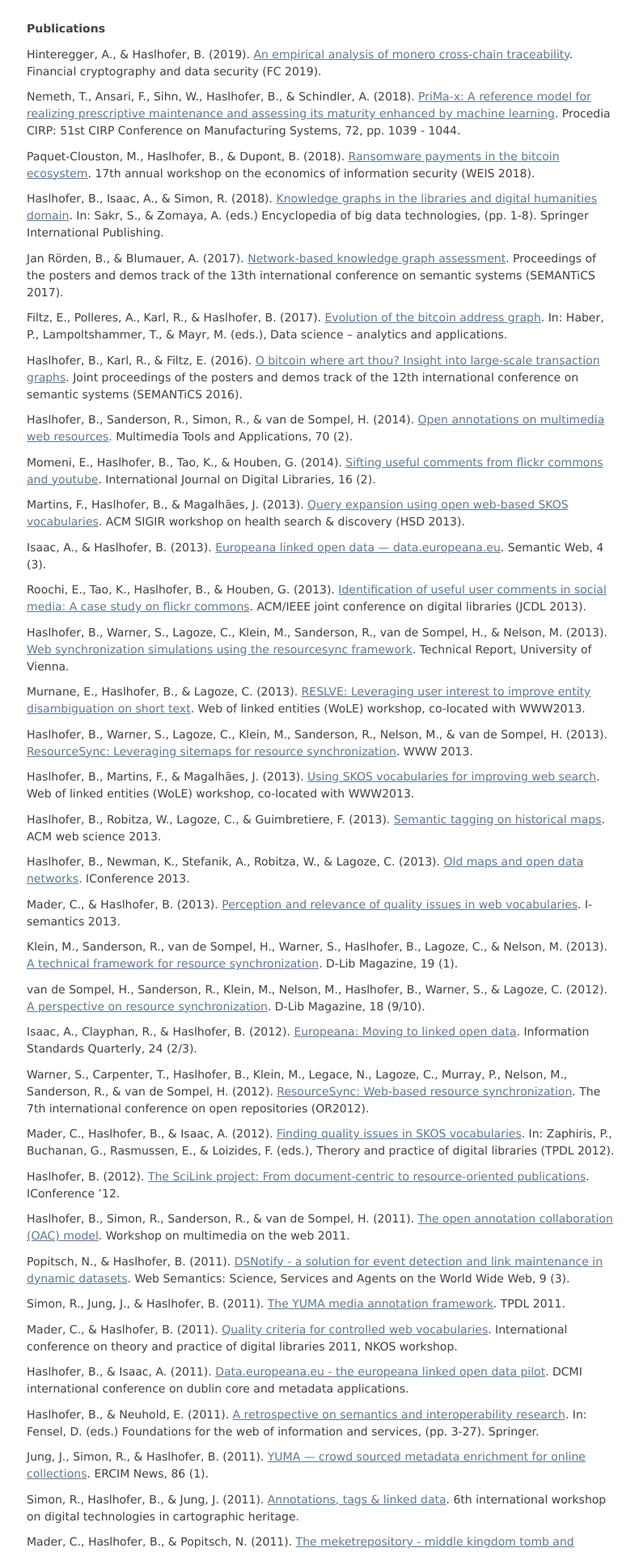
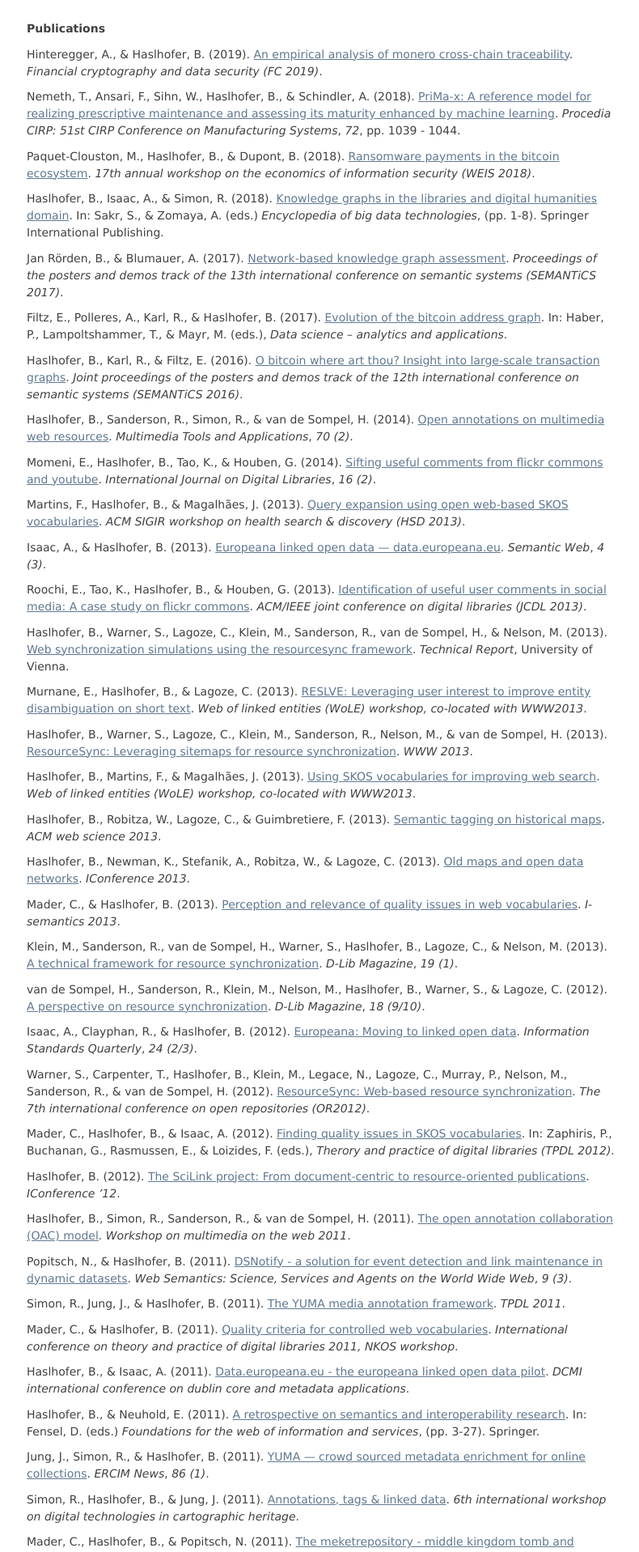
Before and after one commit to behas/behas.github.com, a Jekyll site: the page built from publications.html, in a window 1280 px wide. Shown: the top 1917 px of the page at 81% size, without its empty margins (242-1032 px from the left). Built offline with Jekyll 4.4.1, drawn with Linux system fonts in a browser that asks for light colours.

Commit message:
updated style

```diff
--- a/css/style.css
+++ b/css/style.css
@@ -171,7 +171,16 @@
 
 ul li {margin-top: 0.5em}
 
-p span.person_name, span.project_name, span.talk_title, span.event_title, span.title {
+p span.person_name,
+  span.project_name,
+  span.talk_title,
+  span.event_title,
+  span.title,
+  span.publication_container,
+  span.publication_volume,
+  span.publication_issue,
+  span.publication_genre {
+
   font-style: italic;
 }
 
```
